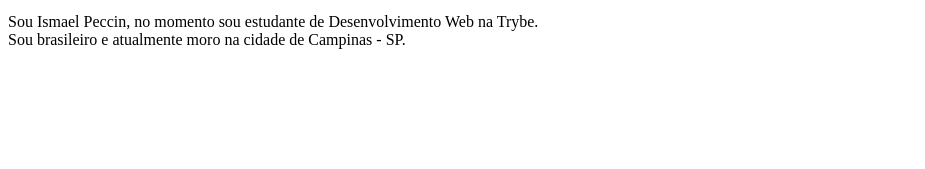
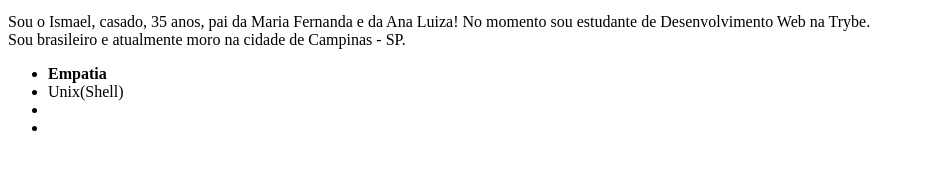
Before and after one commit to IsmaelPeccin/IsmaelPeccin.github.io, a plain HTML site: page index.html in a window 1280 px wide. Shown: the part 101-270 px from the top of the page, without its empty margins (0-925 px from the left). Drawn offline with Linux system fonts and the light colour scheme.

Commit message:
Adiciona minhas habilidades

```diff
--- a/index.html
+++ b/index.html
@@ -9,8 +9,13 @@
 <body>
    <h1>Ismael Peccin Junior</h1>
     <img src="/Imagens/foto.png" alt="Ismael vestindo uma camisa azul" width="400px">
-    <p>Sou Ismael Peccin, no momento sou estudante de Desenvolvimento Web na Trybe. <br>
+    <p>Sou o Ismael, casado, 35 anos, pai da Maria Fernanda e da Ana Luiza! No momento sou estudante de Desenvolvimento Web na Trybe. <br>
     Sou brasileiro e atualmente moro na cidade de Campinas - SP.</p>
-
+    <ul>
+      <li><strong>Empatia</strong></li>
+      <li>Unix(Shell)</li>
+      <li></li>
+      <li></li>
+    </ul>
 </body>
 </html>
```
